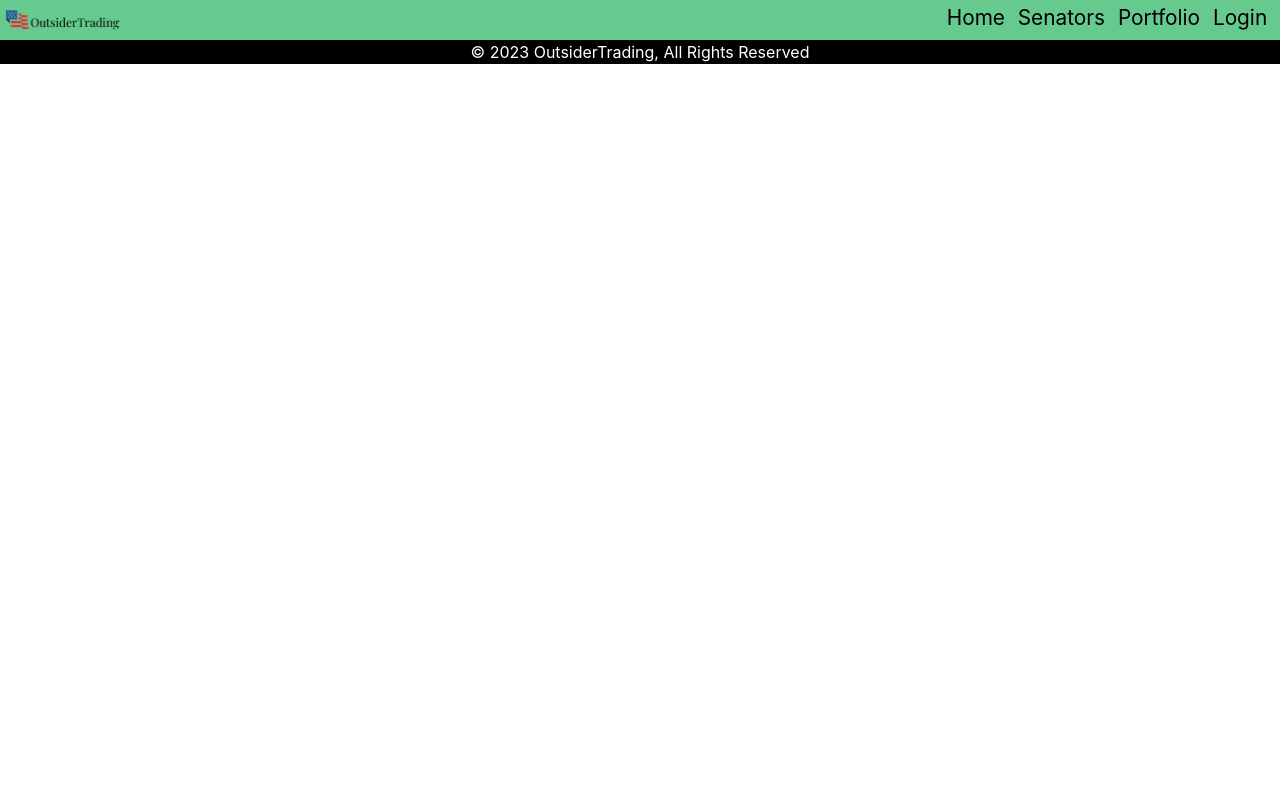
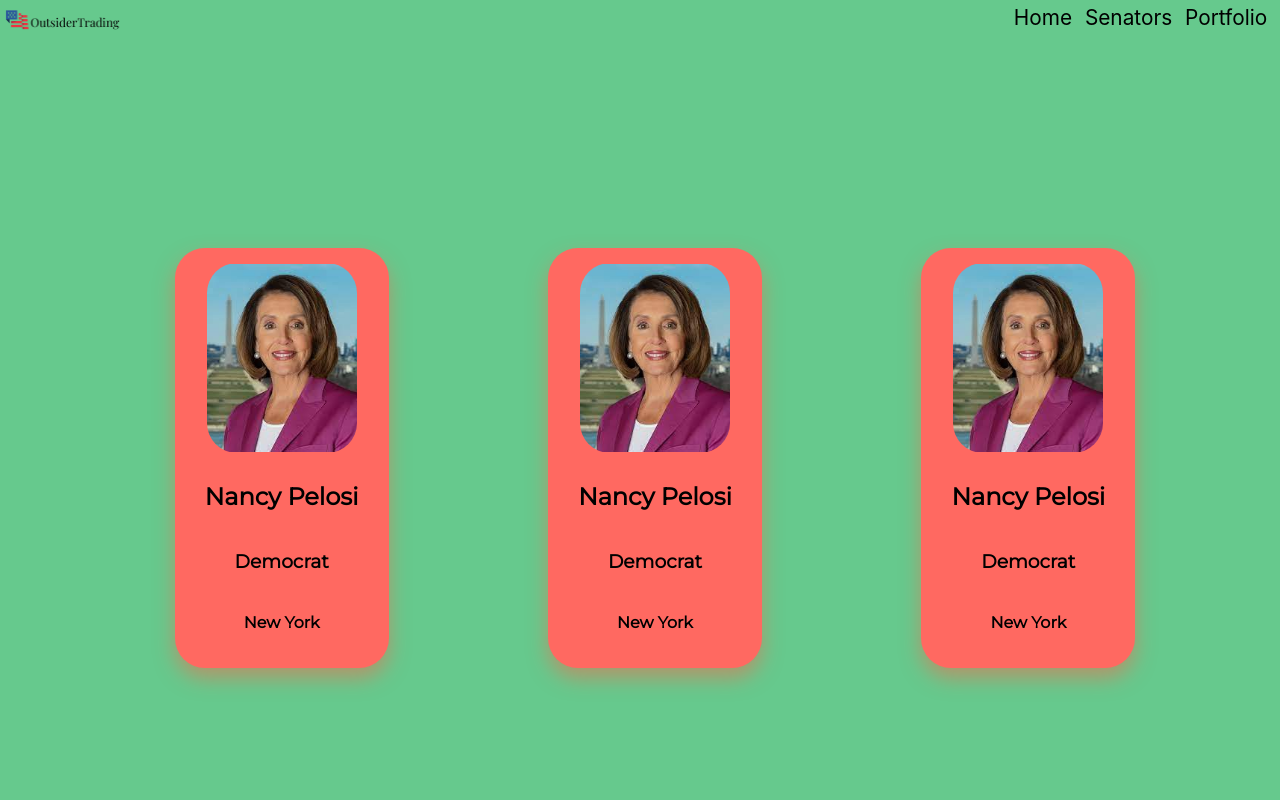
Before and after one commit to Term-AZ/WestHacks10-OutsiderTrading, a React (Create React App) app in the folder client/: page /sentator/1 in a window 1280 px wide. Shown: the top 800 px of the page. Built offline with nearby package versions, Linux system fonts and the light colour scheme.

Commit message:
delete!: removed login option

```diff
--- a/client/src/App.js
+++ b/client/src/App.js
@@ -22,7 +22,7 @@ function App() {
         <Route path='/user/login' element={<LoginPage/>}/>
         <Route path='/user/register' element={<RegisterPage/>}/>
         <Route path='/senators' element={<SenatorPage/>}/>
-        {/* <Route path = '/sentator/:id' element={<SenatorPage/>}/> */}
+        <Route path = '/sentator/:id' element={<SenatorPage/>}/>
         <Route path='/portfolio' element={<PortfolioPage/>}/>
       </Routes>
       <Footer/>
--- a/client/src/components/header/header.js
+++ b/client/src/components/header/header.js
@@ -20,9 +20,9 @@ const header = () => {
                 <li className='navbar_list_items'>
                     <NavLink className="nav_link" to="/portfolio" style={{ textDecoration: 'none' }}>Portfolio</NavLink>
                 </li>
-                <li className='navbar_list_items'>
+                {/* <li className='navbar_list_items'>
                     <NavLink className="nav_link" to="/user/login" style={{ textDecoration: 'none' }}>Login</NavLink>
-                </li>
+                </li> */}
             </ul>
         </div>
     </div>
--- a/client/src/pages/senatorPage/SenatorPageStyle.css
+++ b/client/src/pages/senatorPage/SenatorPageStyle.css
@@ -1,3 +1,7 @@
+.senator_page_main{
+    width:100%;
+    height:fit-content
+}
 
 .page-container{
     padding: 5rem;
--- a/client/src/pages/senatorPage/senatorPage.js
+++ b/client/src/pages/senatorPage/senatorPage.js
@@ -3,6 +3,9 @@ import './SenatorPageStyle.css'
 import Card from '../../components/senatorCard/SenatorCard.js'
 const senatorPage = () => {
   return (
+    <div className="senator_page_main">
+
+
       <div className='page-container'>
           <Card />
           <Card />
@@ -16,7 +19,7 @@ const senatorPage = () => {
           <Card />
           <Card />
           <Card />
-
+      </div>
     </div>
   )
 }
```
Lines whose indentation alone changed are shown as unchanged.
